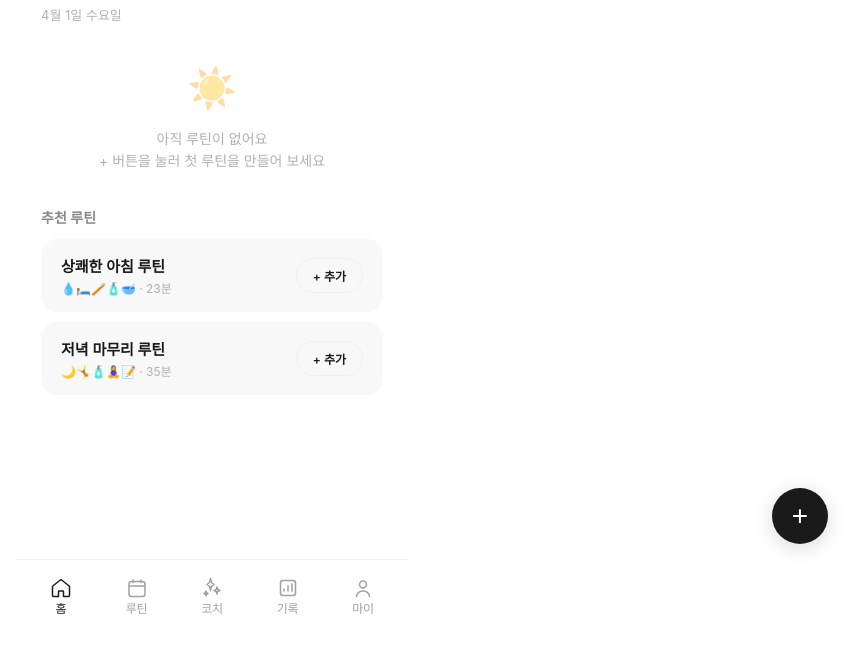
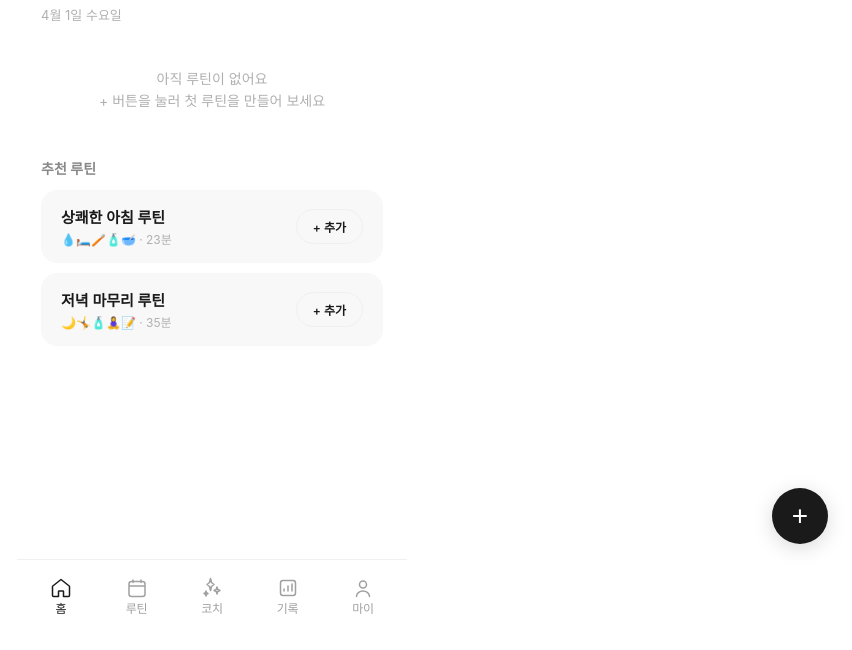
Before and after one commit to minhapark7/liflow-lite, a plain HTML site: page index.html in a window 1280 px wide. Shown: the part 150-800 px from the top of the page, without its empty margins (428-1280 px from the left). Drawn offline with Linux system fonts and the light colour scheme; a web font is replaced by a local one.

Commit message:
홈 빈 상태 화면 수정: 아이콘 제거 및 텍스트 세로 중앙 배치
Co-Authored-By: Claude Opus 4.6 <noreply@anthropic.com>

```diff
--- a/index.html
+++ b/index.html
@@ -182,8 +182,7 @@
   .mood-result-btns button:active { transform: scale(0.98); }
   .mood-btn-close { background: var(--chip-bg); color: var(--text); }
   .mood-btn-start { background: var(--accent); color: #fff; }
-  .home-empty { text-align: center; padding: 32px 24px 20px; color: var(--text-light); font-size: 14px; line-height: 1.6; }
-  .home-empty .icon { font-size: 40px; margin-bottom: 8px; opacity: 0.4; }
+  .home-empty { display: flex; align-items: center; justify-content: center; text-align: center; padding: 32px 24px 20px; color: var(--text-light); font-size: 14px; line-height: 1.6; min-height: 120px; }
   .recommend-section { padding: 0 24px 140px; display: flex; flex-direction: column; gap: 10px; }
   .recommend-card {
     background: var(--bg-sub); border-radius: var(--radius); padding: 16px 20px;
@@ -1181,7 +1180,7 @@ function renderHome() {
   const c = document.getElementById("routineCards");
   if (!routines.length) {
     document.getElementById("homeSectionTitle").style.display = "none";
-    c.innerHTML = `<div class="home-empty"><div class="icon">☀️</div>아직 루틴이 없어요<br>+ 버튼을 눌러 첫 루틴을 만들어 보세요</div>`;
+    c.innerHTML = `<div class="home-empty">아직 루틴이 없어요<br>+ 버튼을 눌러 첫 루틴을 만들어 보세요</div>`;
     renderRecommendSection();
     return;
   }
@@ -2243,7 +2242,7 @@ function renderRoutineTab() {
   const countEl = document.getElementById("routineTabCount");
   countEl.textContent = routines.length ? `${routines.length}개의 루틴` : '';
   if (!routines.length) {
-    c.innerHTML = `<div class="home-empty"><div class="icon">📋</div>아직 루틴이 없어요<br>+ 버튼을 눌러 첫 루틴을 만들어 보세요</div>`;
+    c.innerHTML = `<div class="home-empty">아직 루틴이 없어요<br>+ 버튼을 눌러 첫 루틴을 만들어 보세요</div>`;
     return;
   }
   c.innerHTML = routines.map((r,i) => {
```
